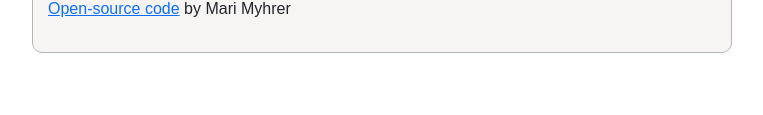
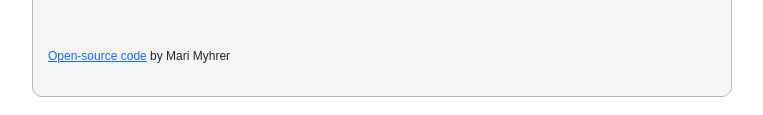
Before and after one commit to MaMy89/weather-app-project, a plain HTML site: page index.html in a window 1280 px wide. Shown: the part 310-425 px from the top of the page, without its empty margins (258-1021 px from the left). Drawn offline with nearby package versions, Linux system fonts and the light colour scheme; no server answers.

```diff
--- a/style.css
+++ b/style.css
@@ -35,6 +35,11 @@
   width: 40px;
 }
 
+p {
+  font-size: 12px;
+  margin-top: 50px;
+}
+
 .search-form {
   padding: 15px;
 }
```
